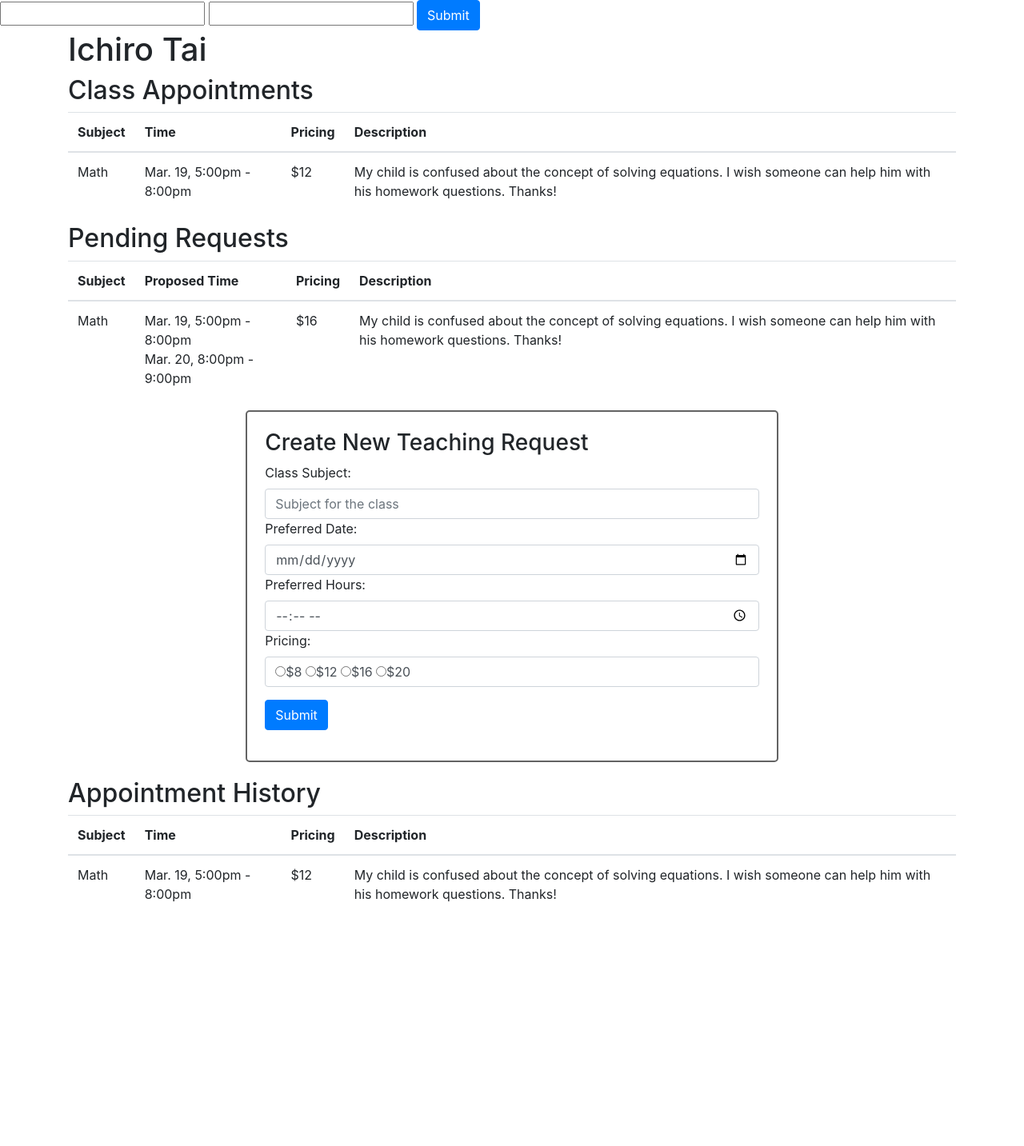
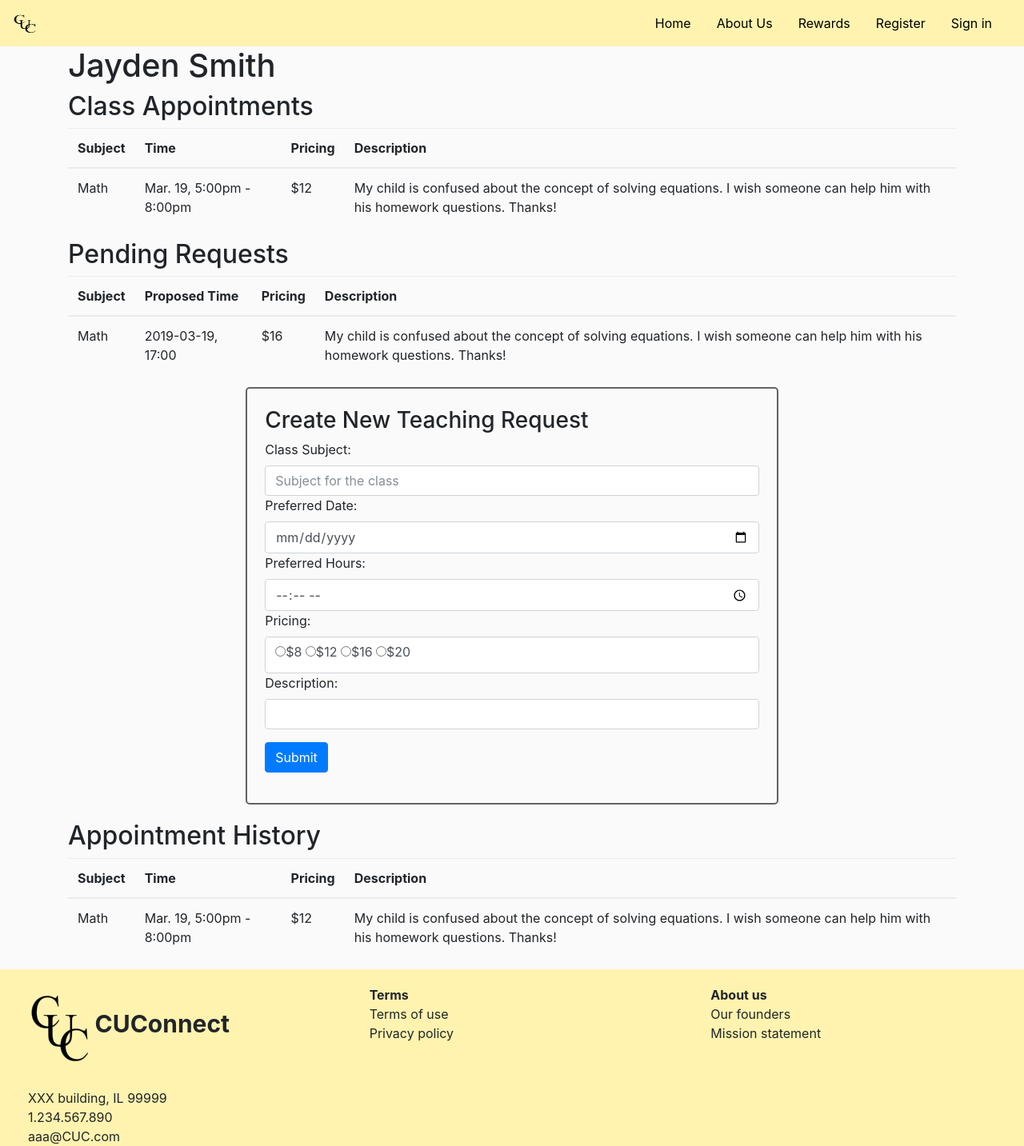
Before and after one commit to Ichiro-Tai/CUConnect, a Python web app: template templates/family_personal.html in a window 1280 px wide. Shown: the whole page at 80% size. Before the commit the page ends 1128 px from the top, so only its background shows below. Run offline with Jinja, Linux system fonts and the light colour scheme; the template is opened without the code that fills it, so the values that code supplies are empty; some libraries are stand-ins or nearby versions.

Commit message:
Added login.html

```diff
--- a/static/main.css
+++ b/static/main.css
@@ -130,3 +130,13 @@
 .demoHeight .demobg {
     height: 300px;
 }
+
+
+.request-form {
+    width: 60%;
+    margin: 0 auto 20px auto;
+    padding: 2%;
+    border: solid #636363;
+    border-radius: 5px;
+    border-width: 2px;
+}
--- a/static/main.js
+++ b/static/main.js
@@ -30,3 +30,11 @@ function changebusiness() {
     $('#familyDemo').hide();
     $('#businessDemo').show();
 }
+
+
+function addrequest() {
+    var classSubject = '<td>' +  $('#classSubject').val() + '</td>';
+    var time = '<td>' +  $('#preferredDate').val() + ', ' + $('#preferredHours').val() + '</td>';
+    var desc = '<td>' +  $('#description').val() + '</td>';
+    $('#pendingRequests tr:last').after('<tr>' + classSubject + time + '<td>$16</td>' + desc + '</tr>');
+}
--- a/templates/base.html
+++ b/templates/base.html
@@ -32,10 +32,14 @@
 		<div class="collapse navbar-collapse">
 			<div class="nav navbar-nav navbar-right">
 			<a class="nav-item nav-link" href="{{ url_for('index') }}">Home</a>
-			  <a class="nav-item nav-link" href="#">About Us</a>
+			  <a class="nav-item nav-link" href="{{ url_for('aboutus') }}">About Us</a>
 			  <a class="nav-item nav-link" href="{{ url_for('rewards') }}">Rewards</a>
+			  {% if logged_in %}
+			  <a class="nav-item nav-link" href="{{ url_for('family_personal') }}">Personal</a>
+			  {% else %}
 			  <a class="nav-item nav-link" href="#">Register</a>
-			  <a class="nav-item nav-link" href="#">Sign in</a>
+			  <a class="nav-item nav-link" href="{{ url_for('login') }}">Sign in</a>
+			  {% endif %}
 			</div>
 		</div>
 	</nav>
--- a/templates/family_personal.html
+++ b/templates/family_personal.html
@@ -1,42 +1,8 @@
-<!DOCTYPE HTML>
-<html lang="en">
-<head>
-    <meta charset="utf-8">
-    <meta name="viewport" content="width=device-width, initial-scale=1, shrink-to-fit=no">
+{% extends "base.html" %}
 
-    <!-- Bootstrap -->
-    <link rel="stylesheet" href="https://stackpath.bootstrapcdn.com/bootstrap/4.1.3/css/bootstrap.min.css" integrity="sha384-MCw98/SFnGE8fJT3GXwEOngsV7Zt27NXFoaoApmYm81iuXoPkFOJwJ8ERdknLPMO" crossorigin="anonymous">
-    <script src="https://stackpath.bootstrapcdn.com/bootstrap/4.1.3/js/bootstrap.min.js" integrity="sha384-ChfqqxuZUCnJSK3+MXmPNIyE6ZbWh2IMqE241rYiqJxyMiZ6OW/JmZQ5stwEULTy" crossorigin="anonymous"></script>
-    <!-- Fontawesome -->
-    <link rel="stylesheet" href="https://use.fontawesome.com/releases/v5.3.1/css/all.css" integrity="sha384-mzrmE5qonljUremFsqc01SB46JvROS7bZs3IO2EmfFsd15uHvIt+Y8vEf7N7fWAU" crossorigin="anonymous">
-
-    <style>
-        .request-form {
-            width: 60%;
-            margin: 0 auto 20px auto;
-            padding: 2%;
-            border: solid #636363;
-            border-radius: 5px;
-            border-width: 2px;
-        }
-    </style>
-
-    <!-- Favicon -->
-    <link rel="icon" href=""/>
-    <link rel="shortcut icon" href=""/>
-
-    <title>Family Account - CUConnect</title>
-</head>
-
-<body>
-    <form action="{{ url_for('login') }}" method="post">
-        <input type="text" name="username"/>
-        <input type="password" name="password"/>
-        <input type="submit" class="btn btn-primary" value="Submit">
-    </form>
-
+{% block content %}
     <div class="container">
-        <h1>Ichiro Tai</h1>
+        <h1>Jayden Smith</h1>
         <h2>Class Appointments</h2>
         <table class="table table-hover table-responsive">
             <thead>
@@ -58,7 +24,7 @@
         </table>
 
         <h2>Pending Requests</h2>
-        <table class="table table-hover table-responsive">
+        <table class="table table-hover table-responsive" id="pendingRequests">
             <thead>
                 <tr>
                     <th>Subject</th>
@@ -70,8 +36,7 @@
             <tbody>
                 <tr>
                     <td>Math</td>
-                    <td>Mar. 19, 5:00pm - 8:00pm <br />
-                        Mar. 20, 8:00pm - 9:00pm</td>
+                    <td>2019-03-19, 17:00</td>
                     <td>$16</td>
                     <td>My child is confused about the concept of solving equations. I wish someone can help him with his homework questions. Thanks!</td>
                 </tr>
@@ -79,7 +44,7 @@
         </table>
 
         <div class="request-form">
-            <form class="form-group" action="{{ url_for('create_request') }}" method="post">
+            <form class="form-group" action="" method="">
                 <h3>Create New Teaching Request</h3>
                 <div class="form-group">
                     <label for="classSubject">Class Subject: </label>
@@ -98,8 +63,11 @@
                         <label class="radio-inline"><input type="radio" name="pricing" value="16">$16</label>
                         <label class="radio-inline"><input type="radio" name="pricing" value="20">$20</label>
                     </div>
+
+                    <label for="description">Description: </label>
+                    <input type="textarea" class="form-control" id="description" name="description" />
                 </div>
-                <input type="submit" class="btn btn-primary" value="Submit">
+                <div class="btn btn-primary" onclick="addrequest()">Submit</div>
             </form>
         </div>
 
@@ -124,6 +92,5 @@
         </table>
 
     </div>
-</body>
 
-</html>
+{% endblock %}
```
Also changed, not shown: templates/login.html (added, +21 -0 lines).
